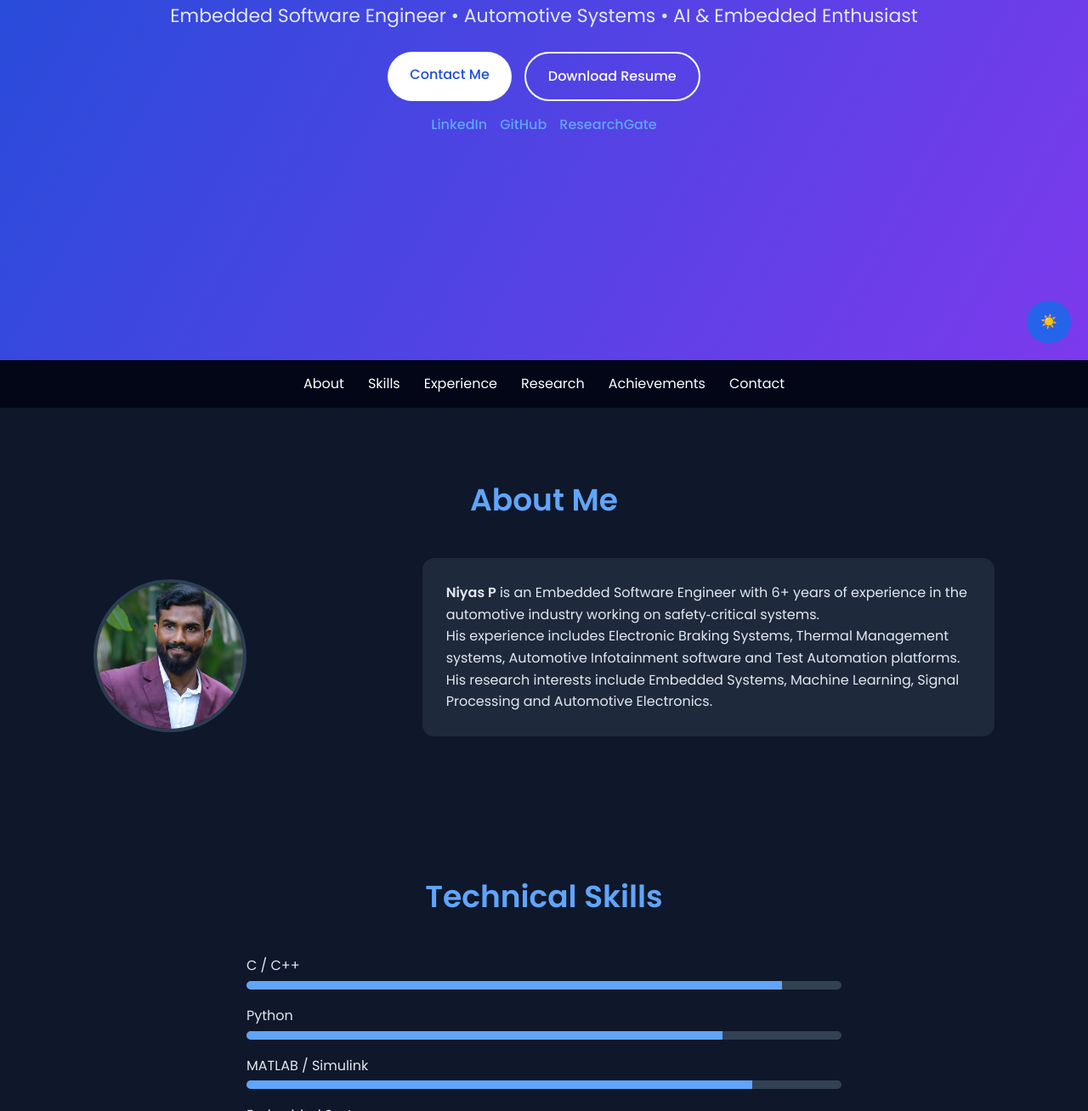
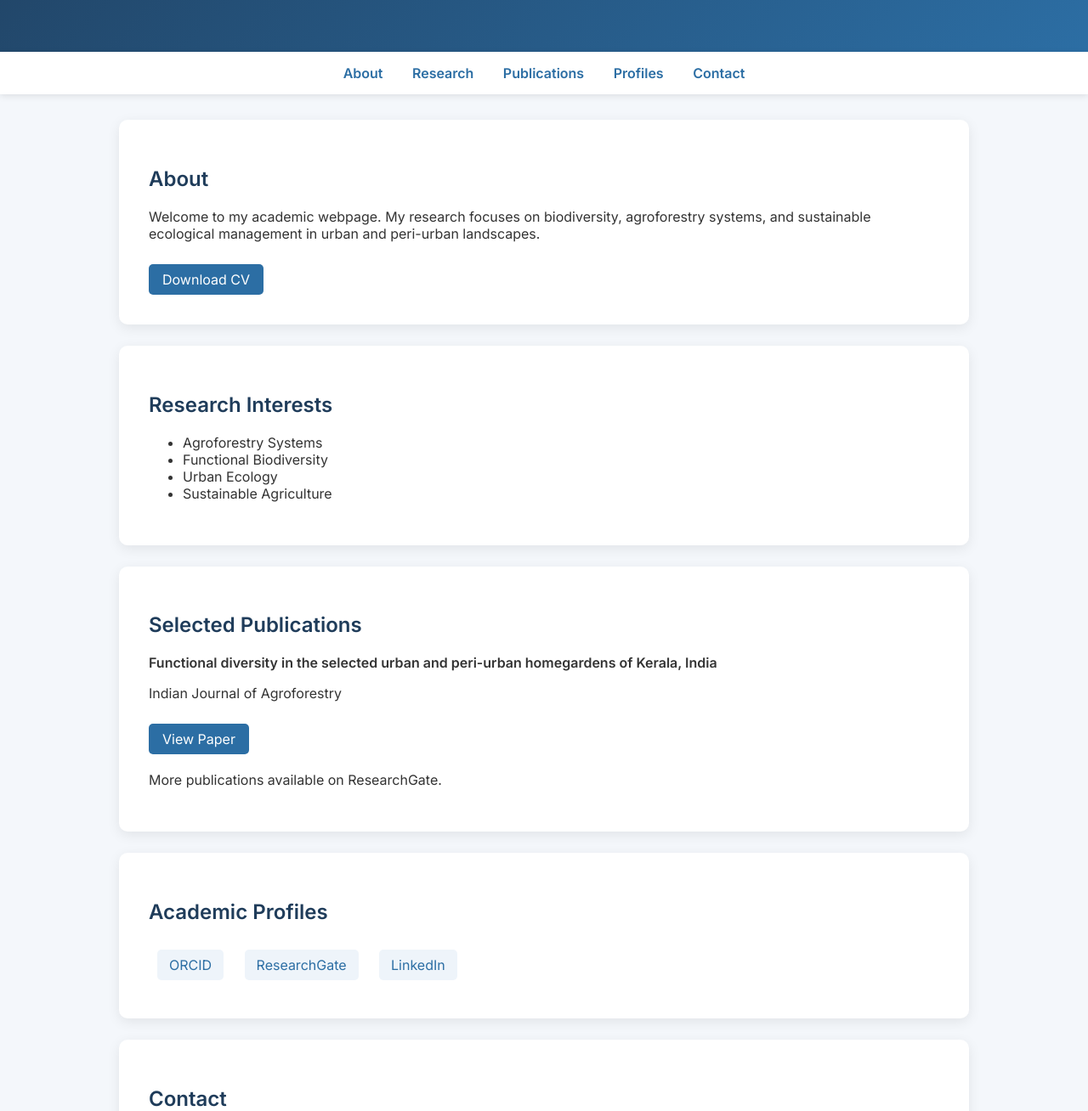
Before and after one commit to niyaspunnakadan-nbr/niyasp.github.io, a plain HTML site: page index.html in a window 1280 px wide. Shown: the part 376-1684 px from the top of the page at 85% size. Drawn offline with Linux system fonts and the light colour scheme.

Commit message:
Update index.html

```diff
--- a/index.html
+++ b/index.html
@@ -1,369 +1,215 @@
 <!DOCTYPE html>
 <html lang="en">
+
 <head>
+
 <meta charset="UTF-8">
 <meta name="viewport" content="width=device-width, initial-scale=1.0">
-<title>Niyas P | Embedded Software Engineer</title>
-<link href="https://fonts.googleapis.com/css2?family=Poppins:wght@300;400;500;600&display=swap" rel="stylesheet">
+
+<title>Niyas P | Academic Website</title>
+
+<link href="https://fonts.googleapis.com/css2?family=Inter:wght@300;400;600&display=swap" rel="stylesheet">
 
 <style>
-*{margin:0;padding:0;box-sizing:border-box;font-family:'Poppins',sans-serif}
 
 body{
-background:#0f172a;
-color:#e2e8f0;
-line-height:1.6;
-transition:0.3s;
-}
-
-body.light{
-background:#f8fafc;
-color:#0f172a;
+font-family:'Inter',sans-serif;
+margin:0;
+background:#f4f7fb;
+color:#333;
 }
 
 header{
-min-height:100vh;
-display:flex;
-flex-direction:column;
-justify-content:center;
-align-items:center;
+background:linear-gradient(135deg,#1f3c5a,#2c6ea4);
+color:white;
+padding:60px 20px;
 text-align:center;
-background:linear-gradient(120deg,#1d4ed8,#7c3aed);
-padding:40px;
 }
 
-header h1{font-size:64px;margin-bottom:10px}
-header p{font-size:22px;margin-bottom:25px}
-
-.hero-buttons{
-display:flex;
-gap:15px;
-flex-wrap:wrap;
-justify-content:center;
+.profile{
+width:170px;
+height:170px;
+border-radius:50%;
+border:5px solid white;
+object-fit:cover;
+margin-bottom:15px;
 }
 
-.btn{
-padding:14px 26px;
-border-radius:30px;
-text-decoration:none;
-font-weight:500;
-transition:.3s;
+nav{
+background:white;
+box-shadow:0 2px 8px rgba(0,0,0,0.1);
+padding:15px;
+text-align:center;
+position:sticky;
+top:0;
 }
 
-.primary{
-background:white;
-color:#1d4ed8;
+nav a{
+margin:0 15px;
+text-decoration:none;
+color:#2c6ea4;
+font-weight:600;
 }
 
-.secondary{
-border:2px solid white;
-color:white;
-}
-.profile-photo{
-    width:180px;
-    height:180px;
-    border-radius:50%;
-    object-fit:cover;
-    border:4px solid #2c3e50;
-    margin-top:20px;
-}
-
-.btn:hover{transform:translateY(-3px)}
-
-nav{
-position:sticky;
-top:0;
-background:#020617;
-padding:15px;
-display:flex;
-justify-content:center;
-gap:28px;
-z-index:10;
-}
-
-nav a{color:white;text-decoration:none}
-nav a:hover{color:#60a5fa}
-
-.toggle{
-position:fixed;
-right:20px;
-bottom:20px;
-padding:12px 16px;
-background:#2563eb;
-border-radius:50px;
-color:white;
-cursor:pointer;
-}
-
-section{max-width:1100px;margin:auto;padding:80px 20px}
-
-h2{text-align:center;margin-bottom:40px;color:#60a5fa;font-size:36px}
-
-.about{
-display:grid;
-grid-template-columns:1fr 2fr;
-gap:50px;
-align-items:center;
-}
-
-.avatar{
-width:220px;
-height:220px;
-border-radius:50%;
-background:#1e293b;
-display:flex;
-align-items:center;
-justify-content:center;
-font-size:80px;
+.container{
+max-width:1000px;
+margin:auto;
+padding:30px;
 }
 
 .card{
-background:#1e293b;
-padding:28px;
-border-radius:14px;
-transition:.3s;
+background:white;
+padding:35px;
+margin-bottom:25px;
+border-radius:10px;
+box-shadow:0 4px 15px rgba(0,0,0,0.08);
 }
 
-body.light .card{background:white}
-
-.card:hover{transform:translateY(-6px)}
-
-.skills{max-width:700px;margin:auto}
-
-.skill{margin-bottom:18px}
-
-.skill-name{margin-bottom:5px}
-
-.bar{
-height:10px;
-background:#334155;
-border-radius:20px;
-overflow:hidden;
+h2{
+color:#1f3c5a;
 }
 
-.progress{
-height:100%;
-background:#60a5fa;
+.publication{
+margin-bottom:20px;
 }
 
-.timeline{border-left:3px solid #60a5fa;padding-left:30px}
-.timeline-item{margin-bottom:35px}
-.timeline-item h3{margin-bottom:6px}
-
-.projects{
-display:grid;
-grid-template-columns:repeat(auto-fit,minmax(260px,1fr));
-gap:22px
+.button{
+display:inline-block;
+padding:8px 16px;
+background:#2c6ea4;
+color:white;
+border-radius:5px;
+text-decoration:none;
+margin-top:10px;
 }
 
-.achievements{
-display:grid;
-grid-template-columns:repeat(auto-fit,minmax(250px,1fr));
-gap:22px
+.links a{
+display:inline-block;
+margin:10px;
+padding:8px 14px;
+background:#eef4fa;
+border-radius:5px;
+text-decoration:none;
+color:#2c6ea4;
 }
 
-.social{
-margin-top:15px;
-display:flex;
-gap:15px;
-justify-content:center;
-flex-wrap:wrap;
-}
-
-.social a{
-color:#60a5fa;
-text-decoration:none;
-font-weight:500;
-}
-
-.contact{text-align:center}
-
-footer{text-align:center;padding:30px;background:#020617}
-
-@media(max-width:700px){
-.about{grid-template-columns:1fr;text-align:center}
-header h1{font-size:42px}
+footer{
+background:#1f3c5a;
+color:white;
+text-align:center;
+padding:25px;
 }
 
 </style>
+
 </head>
 
 <body>
 
 <header>
+
+<img src="photo_1.JPG" class="profile">
+
 <h1>Niyas P</h1>
-<p>Embedded Software Engineer • Automotive Systems • AI & Embedded Enthusiast</p>
 
-<div class="hero-buttons">
-<a class="btn primary" href="#contact">Contact Me</a>
-<a class="btn secondary" href="resume.pdf">Download Resume</a>
-</div>
-
-<div class="social">
-<a href="#">LinkedIn</a>
-<a href="#">GitHub</a>
-<a href="https://www.researchgate.net/profile/Niyas-Punnakadan">ResearchGate</a>
-</div>
+<p>Researcher | Environmental Science & Agroforestry</p>
 
 </header>
 
 <nav>
+
 <a href="#about">About</a>
-<a href="#skills">Skills</a>
-<a href="#experience">Experience</a>
-<a href="#projects">Research</a>
-<a href="#achievements">Achievements</a>
+<a href="#research">Research</a>
+<a href="#publications">Publications</a>
+<a href="#profiles">Profiles</a>
 <a href="#contact">Contact</a>
+
 </nav>
 
-<section id="about">
-<h2>About Me</h2>
-<div class="about">
-<img src="photo_1.JPG" alt="Niyas P Profile Photo" class="profile-photo">
+<div class="container">
 
-<div class="card">
-<p><b>Niyas P</b> is an Embedded Software Engineer with 6+ years of experience in the automotive industry working on safety‑critical systems.</p>
+<div class="card" id="about">
 
-<p>His experience includes Electronic Braking Systems, Thermal Management systems, Automotive Infotainment software and Test Automation platforms.</p>
+<h2>About</h2>
 
-<p>His research interests include Embedded Systems, Machine Learning, Signal Processing and Automotive Electronics.</p>
-</div>
-</div>
-</section>
+<p>
+Welcome to my academic webpage. My research focuses on biodiversity,
+agroforestry systems, and sustainable ecological management in urban
+and peri-urban landscapes.
+</p>
 
-<section id="skills">
-<h2>Technical Skills</h2>
+<a class="button" href="resume.pdf">Download CV</a>
 
-<div class="skills">
-
-<div class="skill">
-<div class="skill-name">C / C++</div>
-<div class="bar"><div class="progress" style="width:90%"></div></div>
 </div>
 
-<div class="skill">
-<div class="skill-name">Python</div>
-<div class="bar"><div class="progress" style="width:80%"></div></div>
+<div class="card" id="research">
+
+<h2>Research Interests</h2>
+
+<ul>
+
+<li>Agroforestry Systems</li>
+<li>Functional Biodiversity</li>
+<li>Urban Ecology</li>
+<li>Sustainable Agriculture</li>
+
+</ul>
+
 </div>
 
-<div class="skill">
-<div class="skill-name">MATLAB / Simulink</div>
-<div class="bar"><div class="progress" style="width:85%"></div></div>
+<div class="card" id="publications">
+
+<h2>Selected Publications</h2>
+
+<div class="publication">
+
+<b>Functional diversity in the selected urban and peri-urban homegardens of Kerala, India</b>
+
+<p>Indian Journal of Agroforestry</p>
+
+<a class="button" href="https://epubs.icar.org.in/index.php/IJA/article/view/103221">
+View Paper
+</a>
+
 </div>
 
-<div class="skill">
-<div class="skill-name">Embedded Systems</div>
-<div class="bar"><div class="progress" style="width:90%"></div></div>
+<p>More publications available on ResearchGate.</p>
+
 </div>
 
-<div class="skill">
-<div class="skill-name">Machine Learning</div>
-<div class="bar"><div class="progress" style="width:70%"></div></div>
+<div class="card" id="profiles">
+
+<h2>Academic Profiles</h2>
+
+<div class="links">
+
+<a href="https://orcid.org/0000-0001-7493-8294">ORCID</a>
+
+<a href="https://www.researchgate.net/profile/Niyas-Punnakadan">ResearchGate</a>
+
+<a href="https://in.linkedin.com/in/niyas-p-95a143a3">LinkedIn</a>
+
 </div>
 
 </div>
 
-</section>
+<div class="card" id="contact">
 
-<section id="experience">
-<h2>Professional Experience</h2>
+<h2>Contact</h2>
 
-<div class="timeline">
+<p>Email: your-email@example.com</p>
 
-<div class="timeline-item">
-<h3>Continental Automotive (2023 – Present)</h3>
-<p>Embedded software development for Electronic Braking Systems including model‑based development and safety system implementation.</p>
-</div>
+<p>Location: Kerala, India</p>
 
-<div class="timeline-item">
-<h3>Bosch Global Software Technologies (2020 – 2023)</h3>
-<p>Developed automotive thermal management and infotainment control software using C++ on QNX.</p>
-</div>
-
-<div class="timeline-item">
-<h3>NTTF Training Officer</h3>
-<p>Provided training in Embedded C, microcontrollers and communication protocols.</p>
 </div>
 
 </div>
 
-</section>
+<footer>
 
-<section id="projects">
-<h2>Research & Publications</h2>
+© 2026 Niyas P — Academic Website
 
-<div class="projects">
-
-<div class="card">
-<h3>Retinal Disease Detection Using Deep Learning</h3>
-<p>A deep learning framework for detection of Plus disease in retinal fundus images of preterm infants.</p>
-<a class="btn primary" href="https://www.sciencedirect.com/science/article/pii/S0208521621000139" target="_blank">View Paper</a>
-</div>
-
-<div class="card">
-<h3>Multi‑class Arrhythmia Classification</h3>
-<p>Deep neural network based classification of ECG arrhythmia signals.</p>
-<a class="btn primary" href="https://link.springer.com/chapter/10.1007/978-981-16-0730-1_15" target="_blank">View Paper</a>
-</div>
-
-<div class="card">
-<h3>ResearchGate Profile</h3>
-<p>View full list of research publications, citations and academic activities.</p>
-<a class="btn primary" href="https://www.researchgate.net/profile/Niyas-Punnakadan" target="_blank">Open ResearchGate</a>
-</div>
-
-<div class="card">
-<h3>ORCID Research Profile</h3>
-<p>Official researcher identifier listing publications, affiliations and academic contributions.</p>
-<a class="btn primary" href="https://orcid.org/0000-0001-7493-8294" target="_blank">Open ORCID</a>
-</div>
-
-</div>
-
-</section>
-
-<section id="achievements">
-<h2>Achievements</h2>
-
-<div class="achievements">
-
-<div class="card">Winner – Camera Safety Monitor Hackathon (Continental 2024)</div>
-<div class="card">Runner‑up – Road Roughness Index Hackathon (Continental 2023)</div>
-<div class="card">Silver Award – Performance Recognition (Bosch 2020)</div>
-<div class="card">First Prize – National Level Tech Fest</div>
-
-</div>
-
-</section>
-
-<section id="contact">
-<h2>Contact</h2>
-
-<div class="card contact">
-<p>Email: niyasp.cet@gmail.com</p>
-<p>Phone: +91 9633430076</p>
-<p>Location: India</p>
-
-<div class="social">
-<a href="mailto:niyasp.cet@gmail.com">Email</a>
-<a href="https://www.researchgate.net/profile/Niyas-Punnakadan">ResearchGate</a>
-</div>
-
-</div>
-
-</section>
-
-<footer>
-<p>© 2026 Niyas P | Embedded Software Engineer</p>
 </footer>
-
-<div class="toggle" onclick="toggleMode()">☀️</div>
-
-<script>
-function toggleMode(){
- document.body.classList.toggle('light');
-}
-</script>
 
 </body>
 </html>
```
